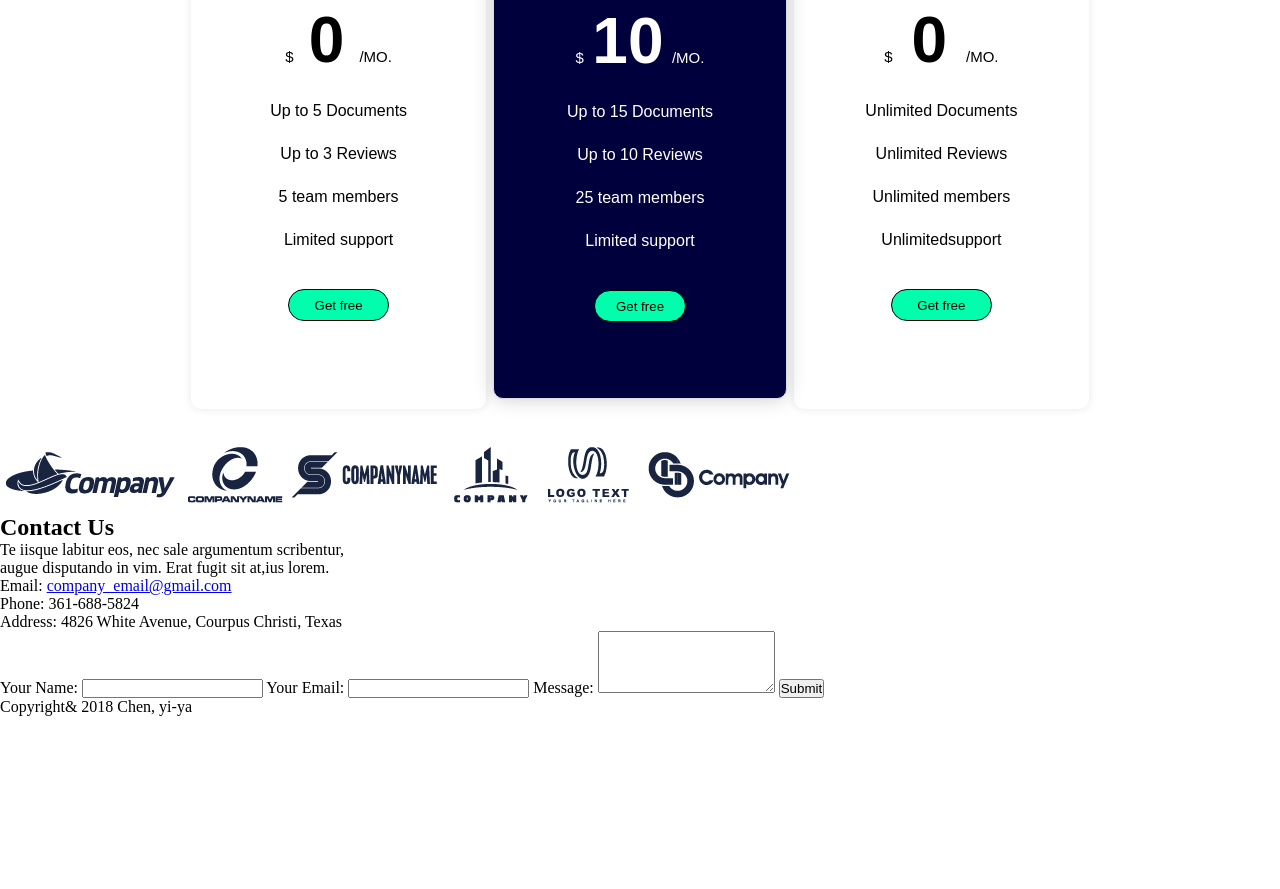
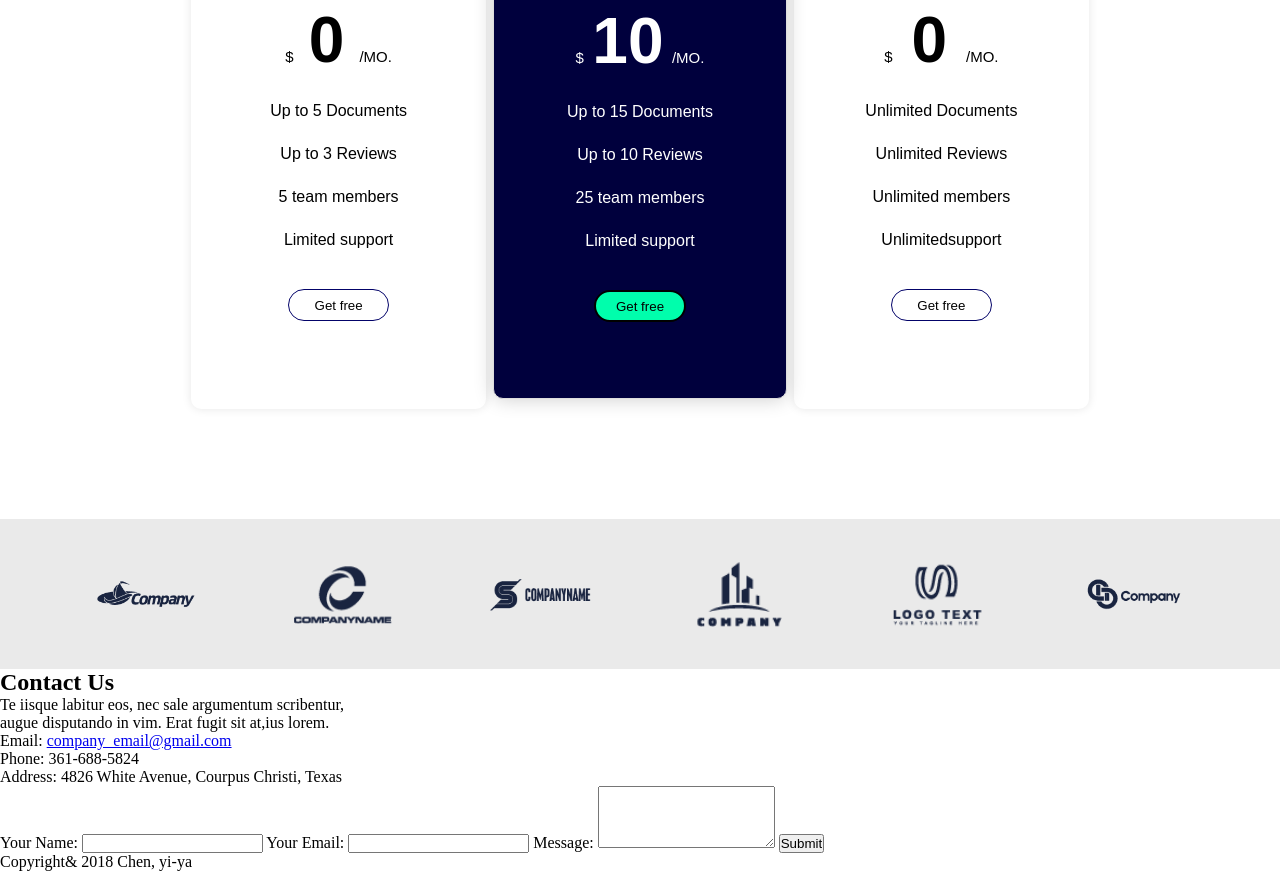
Before and after one commit to samuraypro7767/proyecto_Atlas, a plain HTML site: page index.html in a window 1280 px wide. Shown: the part 1820-2709 px from the top of the page. Before the commit the page ends 2554 px from the top, so only its background shows below. Drawn offline with Linux system fonts and the light colour scheme.

Commit message:
cambios actualizados en el apartado de estilo de targetas y los logos de las imagenes guardados

```diff
--- a/styles/style.css
+++ b/styles/style.css
@@ -368,7 +368,35 @@ main > .containerStyle >.containerInformate >  .containerImg >img  {
     width: 40%;
     height: 2rem;
     border-radius: 20px;
-    border: 1px solid black;
+    border: 1px solid #030369;
+    background-color: #ffffff;
+    cursor: pointer;
+    transition: background-color 0.3s ease;
+}
+.large-target .btnFree{
+    width: 40%;
+    height: 2rem;
+    border-radius: 20px;
+    border: 2px solid black;
     background-color: #00FEAC;
 
 }
+
+
+.target:hover  .btnFree  {
+    background-color: #00feaea9;
+}
+
+/* imagenes de logos */
+.img_logos{
+    display: flex;
+    justify-content: space-evenly;
+    align-items: center;
+    width: 100%;
+    min-height: 150px;
+    background-color: rgba(211, 211, 211, 0.479);
+    margin-top: 5rem;
+}
+.img_logos img{
+    width: 6.5em;
+}
```
